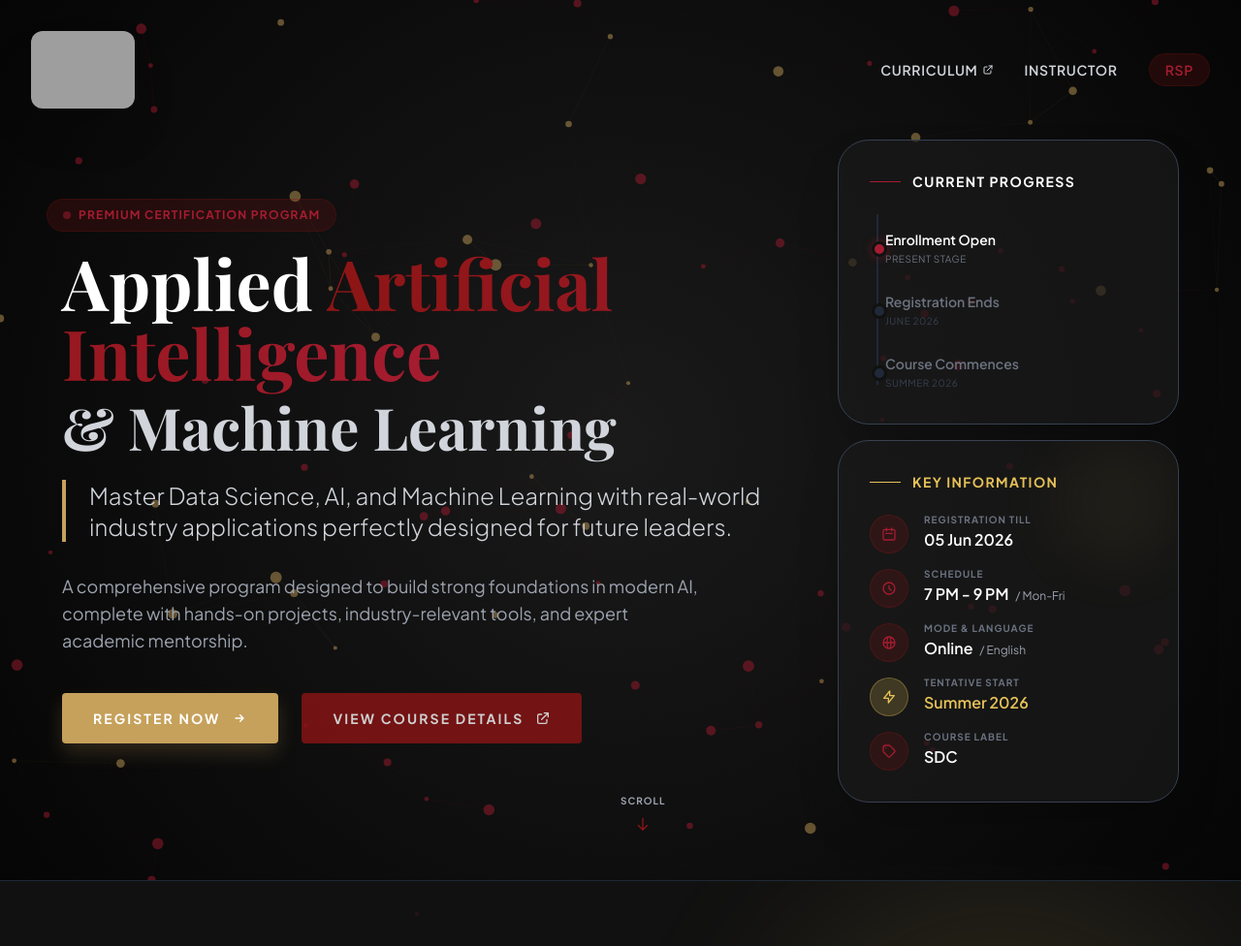
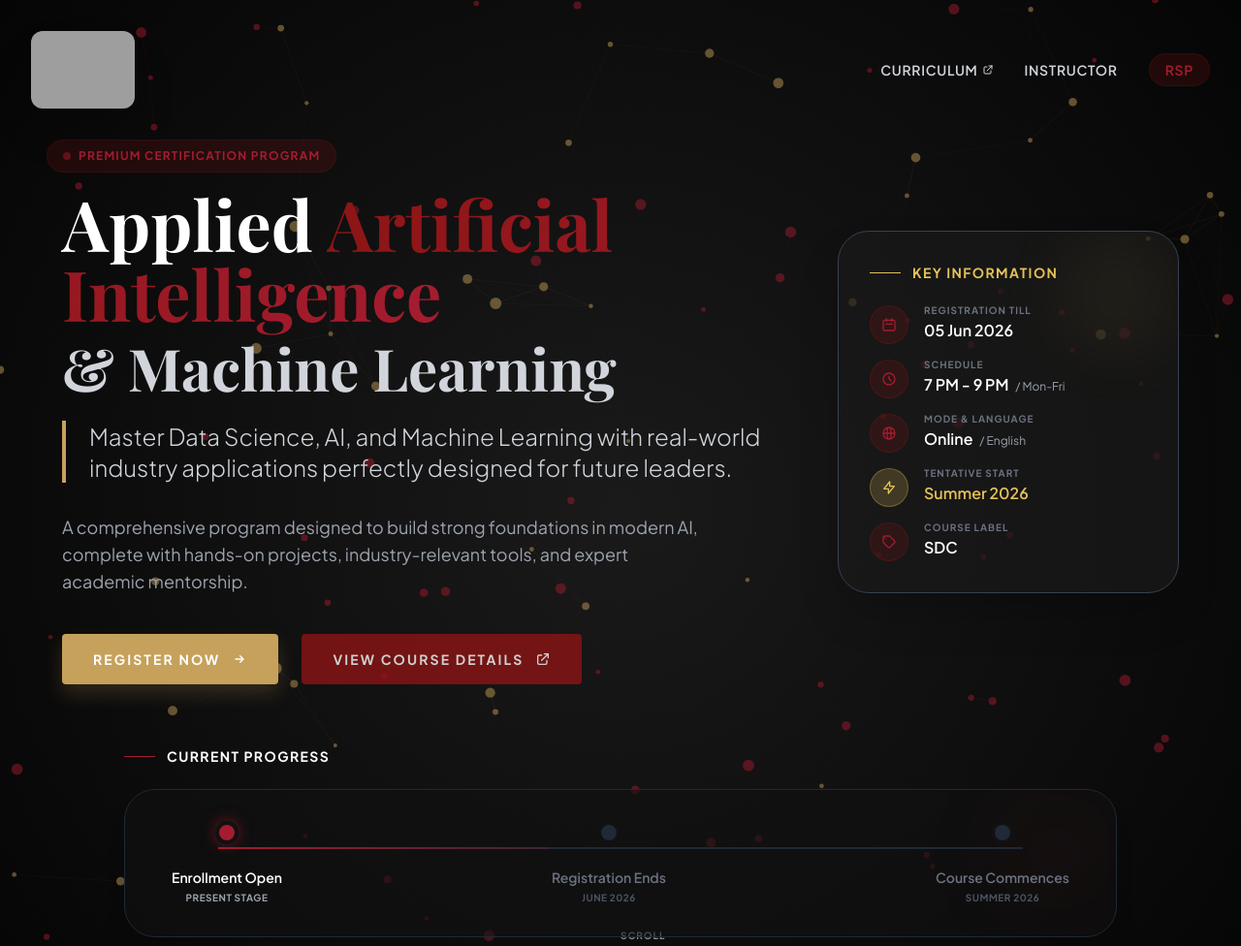
Before and after one commit to deepakraolive/Royal-Society-of-Programming, a plain HTML site: page index.html in a window 1280 px wide. Shown: the top 976 px of the page at 97% size. Drawn offline with nearby package versions, Linux system fonts and the light colour scheme; grey boxes are pictures that could not be loaded; animation ran at ten frames a second; a web font is replaced by a local one.

Commit message:
Convert Current Progress block into a full-width horizontal web timeline

```diff
--- a/index.html
+++ b/index.html
@@ -196,29 +196,6 @@
             <!-- Right Stats Content -->
             <div class="lg:col-span-4 mt-12 lg:mt-16 sm:flex flex-col gap-4 animate-fade-in-up delay-400 z-10 pb-10 md:pb-0">
 
-                <!-- Desktop Progress Tracker -->
-                <div class="hidden md:flex flex-col glass-dark p-6 sm:p-8 rounded-[2rem] border border-gray-700 shadow-2xl relative overflow-hidden group">
-                    <h3 class="text-white font-bold uppercase tracking-widest text-sm mb-4 flex items-center gap-3">
-                        <span class="w-8 h-px bg-harvard-500"></span>
-                        Current Progress
-                    </h3>
-                    <div class="relative pl-4 space-y-6">
-                        <div class="absolute left-[7px] top-2 bottom-2 w-0.5 bg-gray-800"></div>
-                        <div class="relative flex items-center gap-4">
-                            <div class="absolute -left-[14px] w-4 h-4 rounded-full bg-harvard-500 border-[3px] border-charcoal-900 shadow-[0_0_10px_rgba(165,28,48,0.5)] z-10 transition-transform hover:scale-125 duration-300"></div>
-                            <p class="text-sm font-semibold text-white">Enrollment Open <span class="block text-[10px] text-gray-500 font-normal uppercase tracking-wider">Present Stage</span></p>
-                        </div>
-                        <div class="relative flex items-center gap-4">
-                            <div class="absolute -left-[14px] w-4 h-4 rounded-full bg-gray-800 border-[3px] border-charcoal-900 z-10 transition-colors duration-300 hover:bg-gold-500"></div>
-                            <p class="text-sm font-semibold text-gray-500">Registration Ends <span class="block text-[10px] text-gray-700 font-normal uppercase tracking-wider">June 2026</span></p>
-                        </div>
-                        <div class="relative flex items-center gap-4">
-                            <div class="absolute -left-[14px] w-4 h-4 rounded-full bg-gray-800 border-[3px] border-charcoal-900 z-10 transition-colors duration-300 hover:bg-gold-500"></div>
-                            <p class="text-sm font-semibold text-gray-500">Course Commences <span class="block text-[10px] text-gray-700 font-normal uppercase tracking-wider">Summer 2026</span></p>
-                        </div>
-                    </div>
-                </div>
-
                 <div class="glass-dark p-6 sm:p-8 rounded-[2rem] border border-gray-700 shadow-2xl relative overflow-hidden group">
                     <div class="absolute top-0 right-0 w-32 h-32 bg-gold-400/5 rounded-full blur-[30px] pointer-events-none group-hover:bg-gold-400/10 transition-colors"></div>
 
@@ -279,8 +256,52 @@
 
         </div>
 
+        <!-- Horizontal Progress Tracker (Desktop) -->
+        <div class="hidden md:flex flex-col max-w-5xl mx-auto w-full mt-16 z-10 animate-fade-in-up delay-400">
+            <h3 class="text-white font-bold uppercase tracking-widest text-sm mb-6 flex items-center gap-3">
+                <span class="w-8 h-px bg-harvard-500"></span>
+                Current Progress
+            </h3>
+            <div class="relative flex justify-between items-center bg-charcoal-900/60 backdrop-blur-md px-12 py-8 rounded-[2rem] border border-gray-800 shadow-xl overflow-hidden group hover:border-gray-700 transition-colors duration-500">
+
+                <div class="absolute top-0 right-0 w-32 h-32 bg-harvard-500/5 rounded-full blur-[40px] pointer-events-none group-hover:bg-harvard-500/10 transition-colors"></div>
+
+                <!-- Connecting Line -->
+                <div class="absolute top-[40%] left-24 right-24 h-0.5 bg-gray-800 -translate-y-1/2 z-0"></div>
+                <!-- Active connecting line taking up 33% -->
+                <div class="absolute top-[40%] left-24 w-1/3 h-0.5 bg-gradient-to-r from-harvard-500 to-harvard-500/20 -translate-y-1/2 z-0"></div>
+
+                <!-- Step 1 -->
+                <div class="relative z-10 flex flex-col items-center gap-4">
+                    <div class="w-6 h-6 rounded-full bg-harvard-500 border-[4px] border-charcoal-900 shadow-[0_0_15px_rgba(165,28,48,0.6)] transition-transform hover:scale-125 duration-300"></div>
+                    <div class="text-center rounded-lg mt-2">
+                        <p class="text-sm font-semibold text-white">Enrollment Open</p>
+                        <p class="text-[10px] text-gray-400 font-bold uppercase tracking-wider mt-1">Present Stage</p>
+                    </div>
+                </div>
+
+                <!-- Step 2 -->
+                <div class="relative z-10 flex flex-col items-center gap-4">
+                    <div class="w-6 h-6 rounded-full bg-gray-800 border-[4px] border-charcoal-900 transition-colors duration-300 hover:bg-gold-500"></div>
+                    <div class="text-center rounded-lg mt-2">
+                        <p class="text-sm font-semibold text-gray-500">Registration Ends</p>
+                        <p class="text-[10px] text-gray-600 font-bold uppercase tracking-wider mt-1">June 2026</p>
+                    </div>
+                </div>
+
+                <!-- Step 3 -->
+                <div class="relative z-10 flex flex-col items-center gap-4">
+                    <div class="w-6 h-6 rounded-full bg-gray-800 border-[4px] border-charcoal-900 transition-colors duration-300 hover:bg-gold-500"></div>
+                    <div class="text-center rounded-lg mt-2">
+                        <p class="text-sm font-semibold text-gray-500">Course Commences</p>
+                        <p class="text-[10px] text-gray-600 font-bold uppercase tracking-wider mt-1">Summer 2026</p>
+                    </div>
+                </div>
+            </div>
+        </div>
+
         <!-- Scroll indicator -->
-        <div class="absolute bottom-10 left-1/2 transform -translate-x-1/2 flex flex-col items-center animate-bounce hidden md:flex">
+        <div class="absolute bottom-10 left-1/2 transform -translate-x-1/2 flex flex-col items-center animate-bounce hidden lg:flex">
             <span class="text-[10px] uppercase tracking-widest text-gray-400 font-bold mb-2">Scroll</span>
             <svg class="w-4 h-4 text-harvard-600" fill="none" stroke="currentColor" viewBox="0 0 24 24"><path stroke-linecap="round" stroke-linejoin="round" stroke-width="2" d="M19 14l-7 7m0 0l-7-7m7 7V3"></path></svg>
         </div>
```
